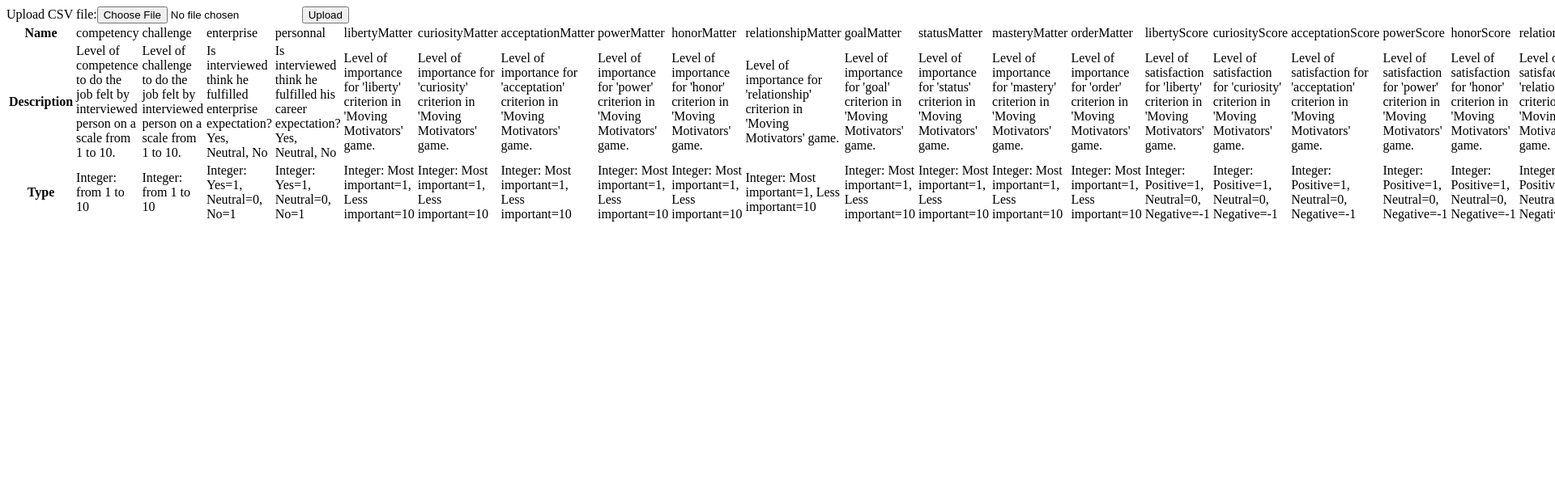
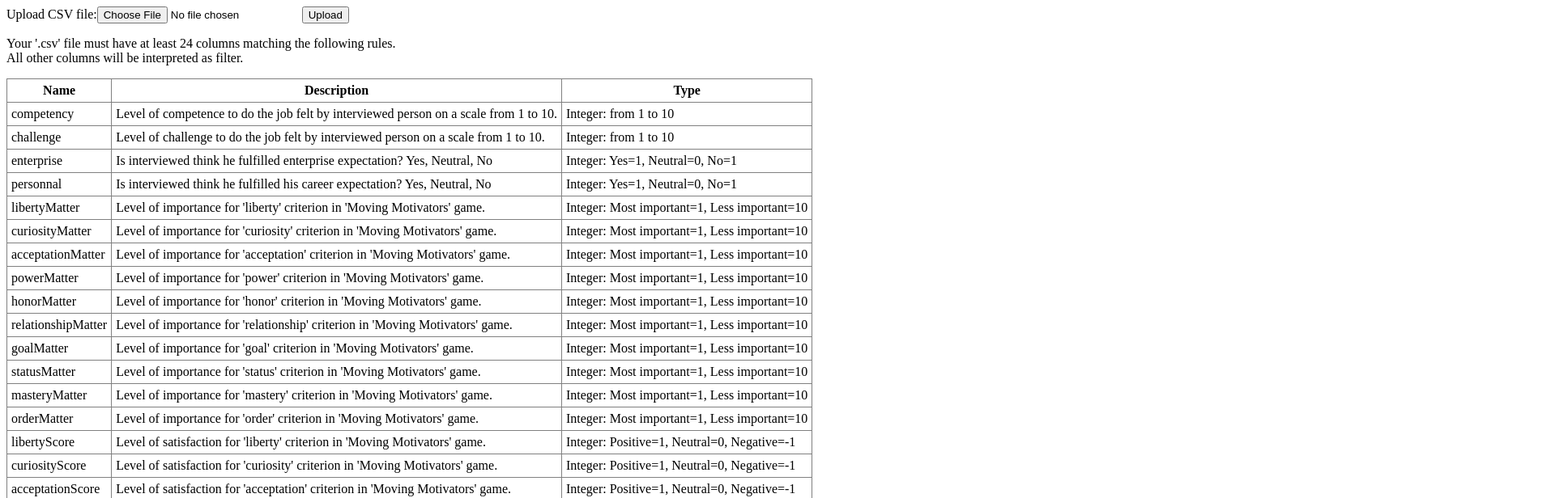
Before and after one commit to Lokymil/team_health_check, a React (Create React App) app: page / in a window 1280 px wide. Shown: the top 616 px of the page at 81% size, 1920 px wide, since content can reach past the window. Built offline with nearby package versions, Linux system fonts and the light colour scheme.

Commit message:
Make it more beautiful

```diff
--- /dev/null
+++ b/src/components/upload/FileFormat.css
@@ -0,0 +1,13 @@
+table {
+  border-collapse: collapse;
+}
+
+th {
+  border: 1px solid grey;
+  padding: 5px;
+}
+
+td {
+  border: 1px solid grey;
+  padding: 5px;
+}
--- a/src/components/upload/FileFormat.js
+++ b/src/components/upload/FileFormat.js
@@ -1,27 +1,31 @@
 import React from "react";
 import { statsHeaders } from "../../utils";
+import "./FileFormat.css";
 
 const FileFormat = () => (
   <div>
+    <p>
+      Your '.csv' file must have at least 24 columns matching the following
+      rules. <br />
+      All other columns will be interpreted as filter.
+    </p>
     <table>
-      <tr>
-        <th>Name</th>
+      <thead>
+        <tr>
+          <th>Name</th>
+          <th>Description</th>
+          <th>Type</th>
+        </tr>
+      </thead>
+      <tbody>
         {statsHeaders.map(statsHeader => (
-          <td>{statsHeader.name}</td>
+          <tr key={statsHeader.name}>
+            <td>{statsHeader.name}</td>
+            <td>{statsHeader.description}</td>
+            <td>{statsHeader.type}</td>
+          </tr>
         ))}
-      </tr>
-      <tr>
-        <th>Description</th>
-        {statsHeaders.map(statsHeader => (
-          <td>{statsHeader.description}</td>
-        ))}
-      </tr>
-      <tr>
-        <th>Type</th>
-        {statsHeaders.map(statsHeader => (
-          <td>{statsHeader.type}</td>
-        ))}
-      </tr>
+      </tbody>
     </table>
   </div>
 );
```
